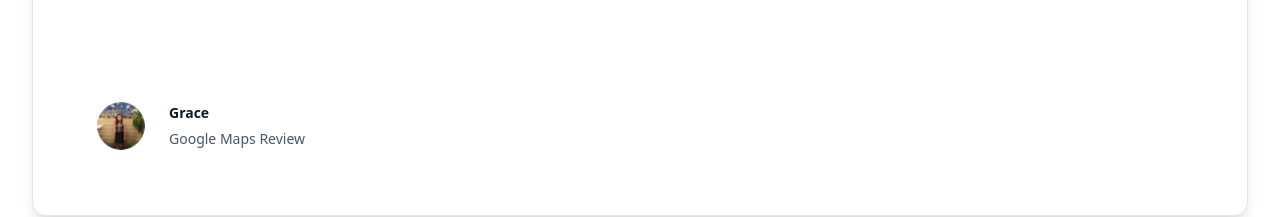
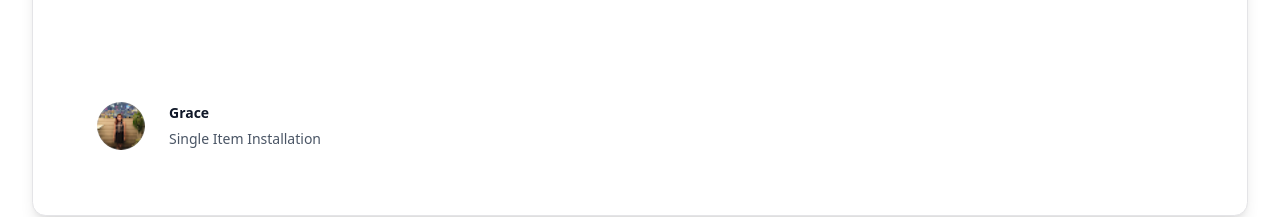
Before and after one commit to Leryv/sahabad-solution, a Next.js app: page / in a window 1280 px wide. Shown: the part 2460-2677 px from the top of the page. Built offline with nearby package versions, Linux system fonts and the light colour scheme; no server answers; what tailwindcss-animated would draw is missing.

Commit message:
fix not show order history

```diff
--- a/components/page-section/Testimonial.tsx
+++ b/components/page-section/Testimonial.tsx
@@ -94,8 +94,8 @@ const RatingComponent = ({
         />
         <div className="text-sm leading-6">
           <div className="font-semibold text-gray-900">{name}</div>
-          <div className="mt-0.5 text-gray-600">{from}</div>
-          <div className="hidden">{orderHistory}</div>
+          <div className="mt-0.5 text-gray-600">{orderHistory}</div>
+          <div className="hidden">{from}</div>
         </div>
       </figcaption>
     </div>
```
